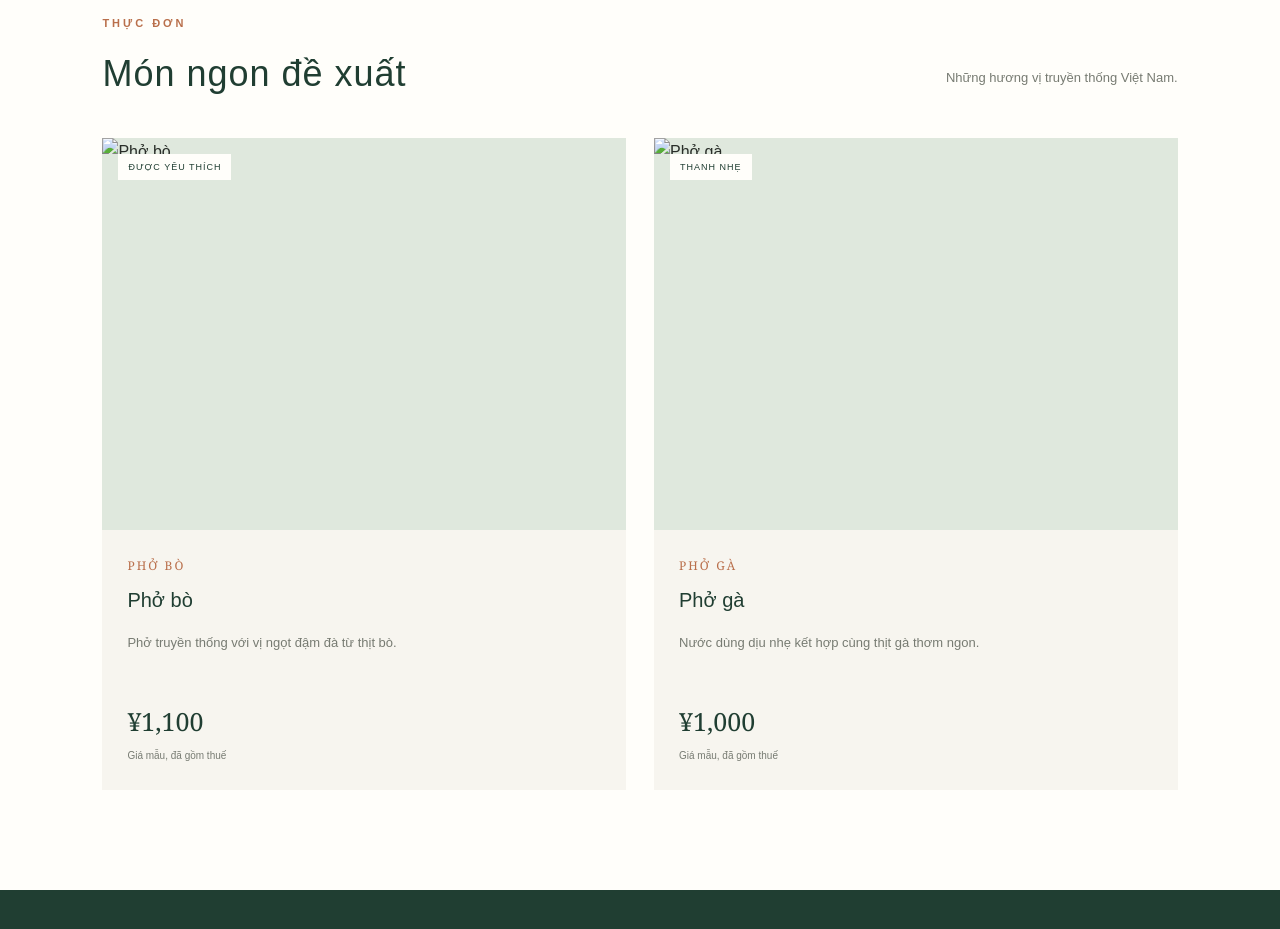
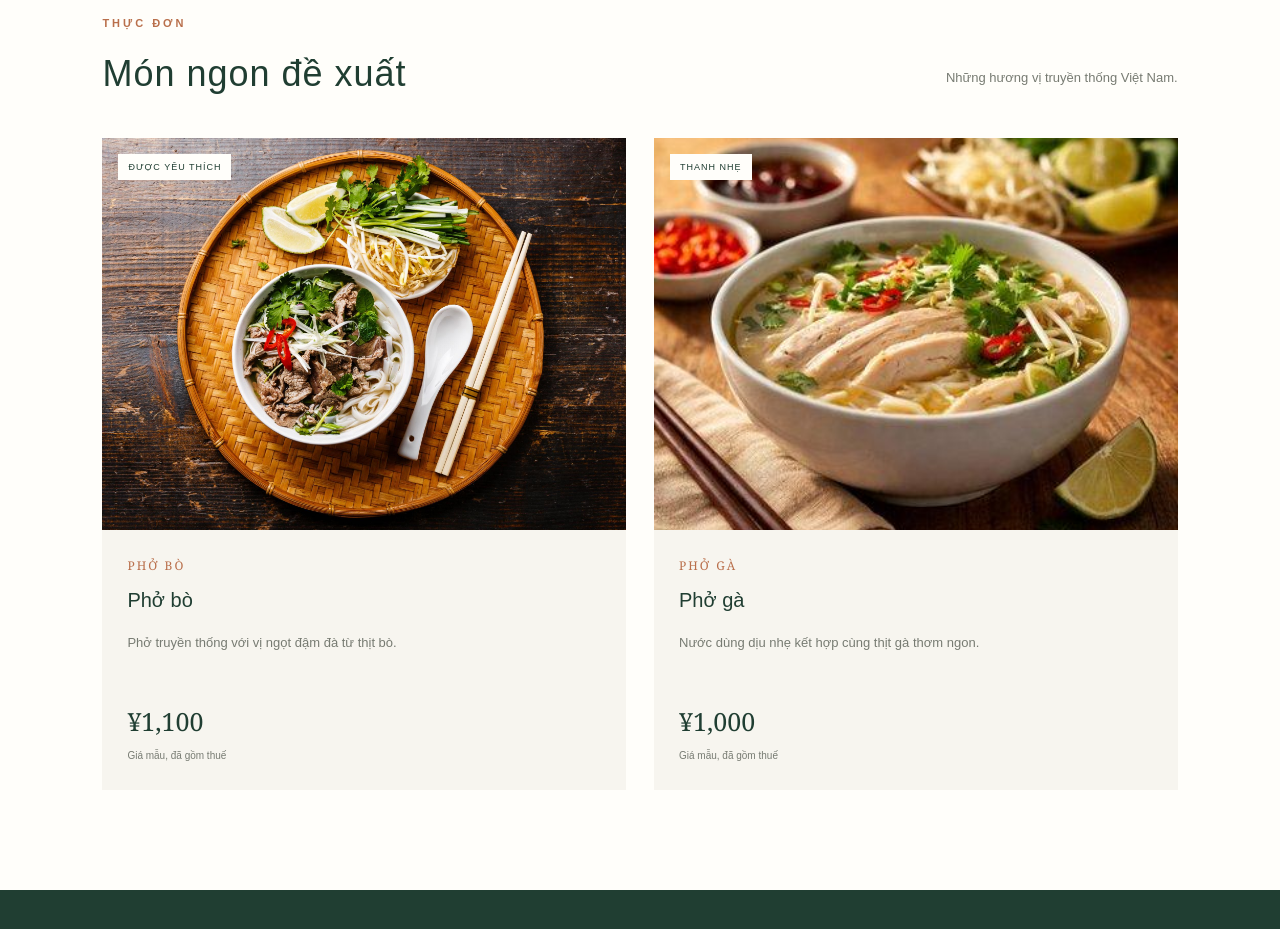
Before and after one commit to tranduc04-kkk/phoviet..., a plain HTML site: page vi.html in a window 1280 px wide. Shown: the part 1319-2248 px from the top of the page. Drawn offline with Linux system fonts and the light colour scheme.

Commit message:
Restore vi.html with original content

```diff
--- a/vi.html
+++ b/vi.html
@@ -29,7 +29,7 @@
 
 <main>
   <section class="hero" id="home">
-    <img class="hero-image" src="images/phobo.jpg" alt="Phở bò Việt Nam">
+    <img class="hero-image" src="phobo.jpg" alt="Phở bò Việt Nam">
     <div class="hero-overlay"></div>
 
     <div class="hero-content">
@@ -68,7 +68,7 @@
     <div class="menu-grid">
       <article class="menu-card">
         <div class="menu-image-wrap">
-          <img src="images/phobo.jpg" alt="Phở bò" class="menu-image">
+          <img src="phobo.jpg" alt="Phở bò" class="menu-image">
           <span class="menu-tag">ĐƯỢC YÊU THÍCH</span>
         </div>
         <div class="menu-info">
@@ -83,7 +83,7 @@
 
       <article class="menu-card">
         <div class="menu-image-wrap">
-          <img src="images/phoga.jpg" alt="Phở gà" class="menu-image">
+          <img src="phoga.jpg" alt="Phở gà" class="menu-image">
           <span class="menu-tag">THANH NHẸ</span>
         </div>
         <div class="menu-info">
```
